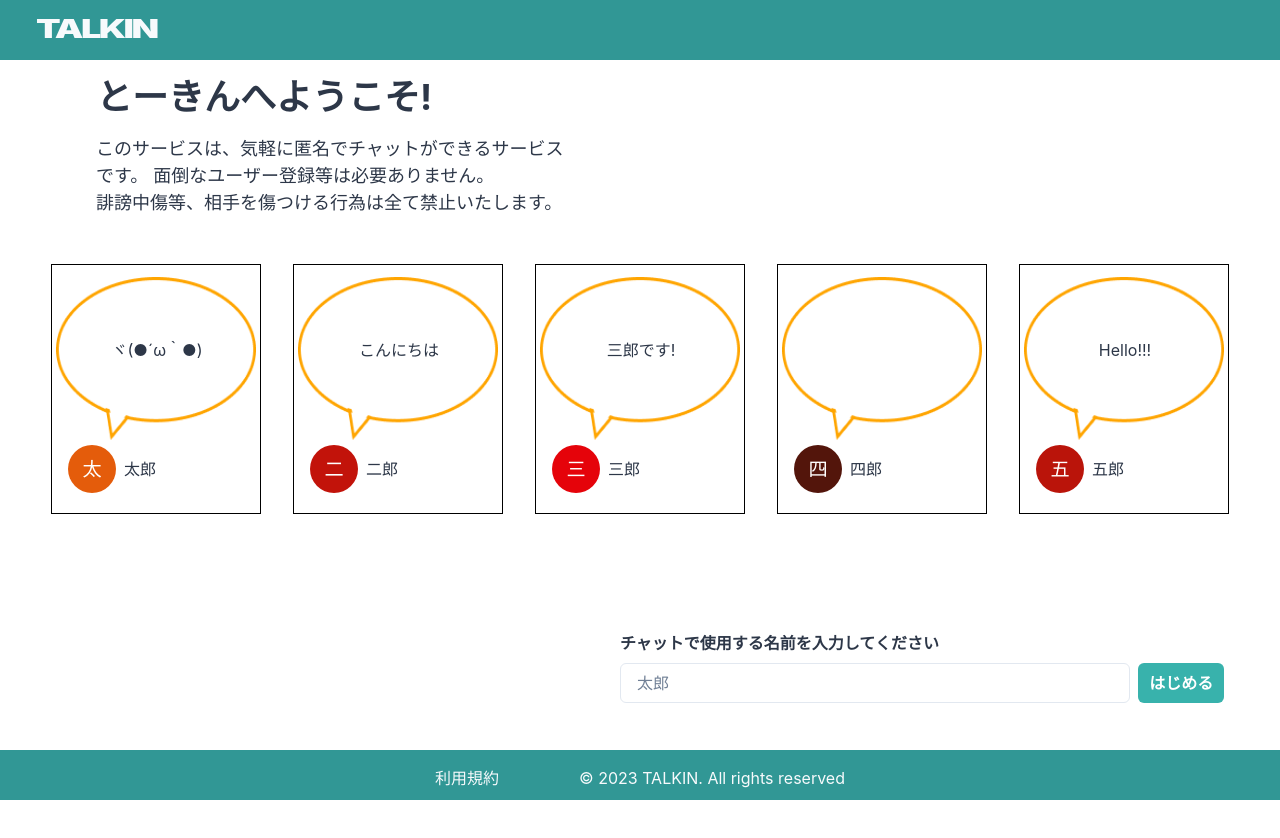
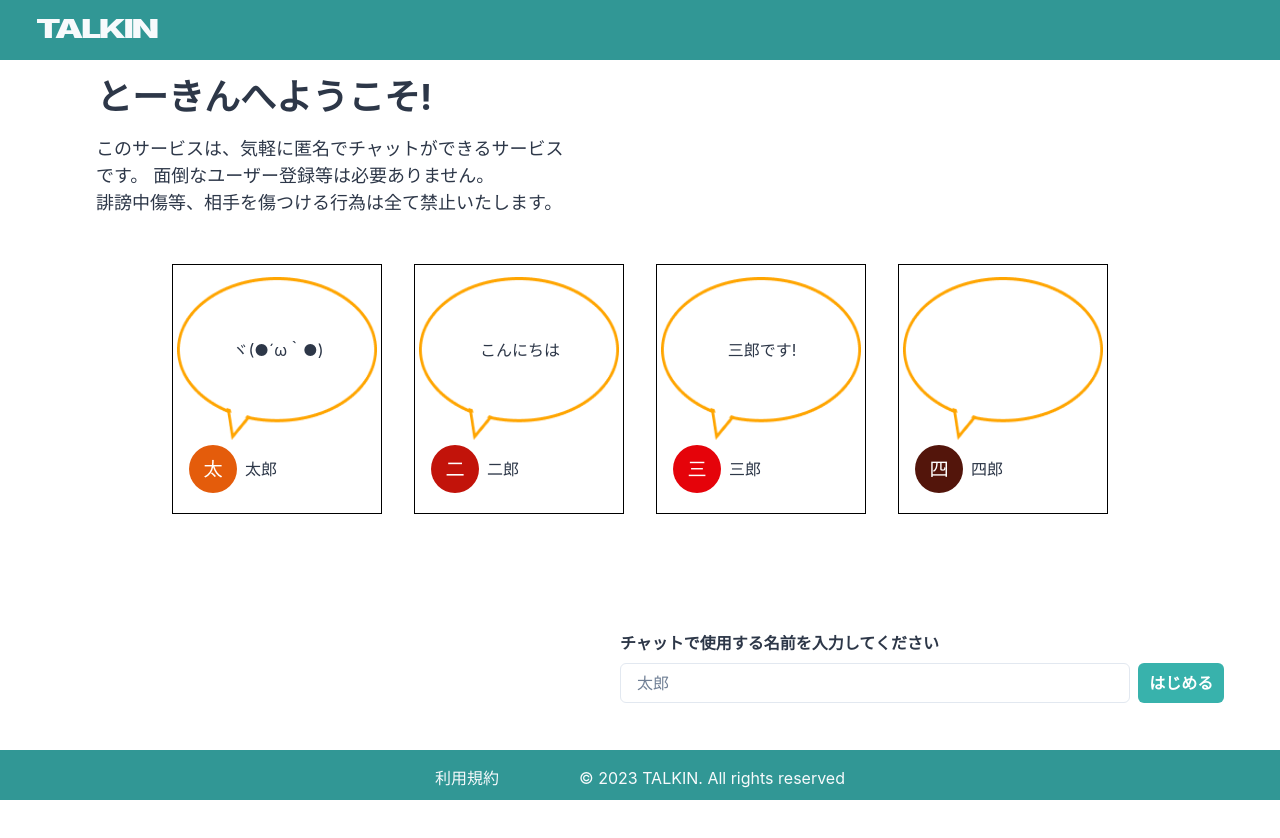
Before and after one commit to hattoriryuki/talkin, a React (Create React App) app: page / in a window 1280 px wide. Shown: the top 838 px of the page. Built offline with nearby package versions, Linux system fonts and the light colour scheme.

Commit message:
refactor: トップページのユーザーウインドウの数を調整

```diff
--- a/src/App.tsx
+++ b/src/App.tsx
@@ -28,11 +28,6 @@ function App() {
       message: "",
       uuid: "",
     },
-    {
-      name: "五郎",
-      message: "Hello!!!",
-      uuid: "",
-    },
   ];
 
   return (
```
